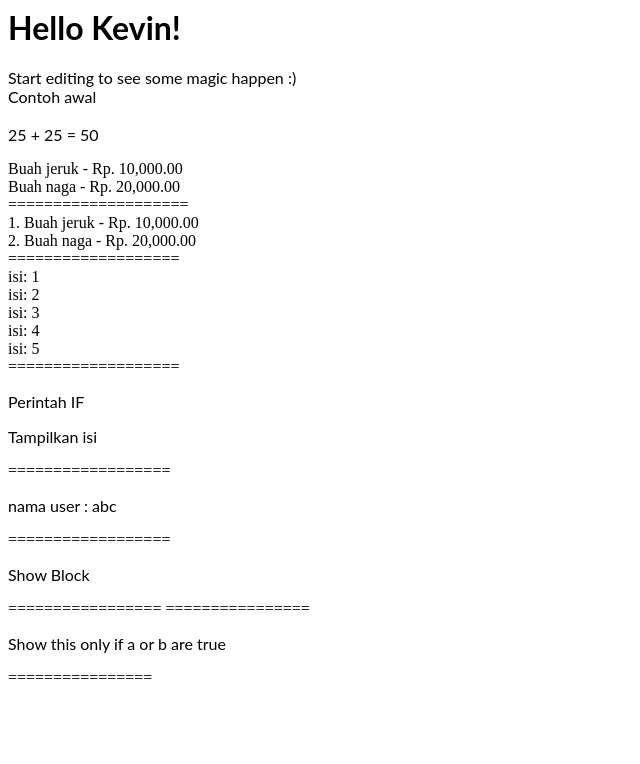
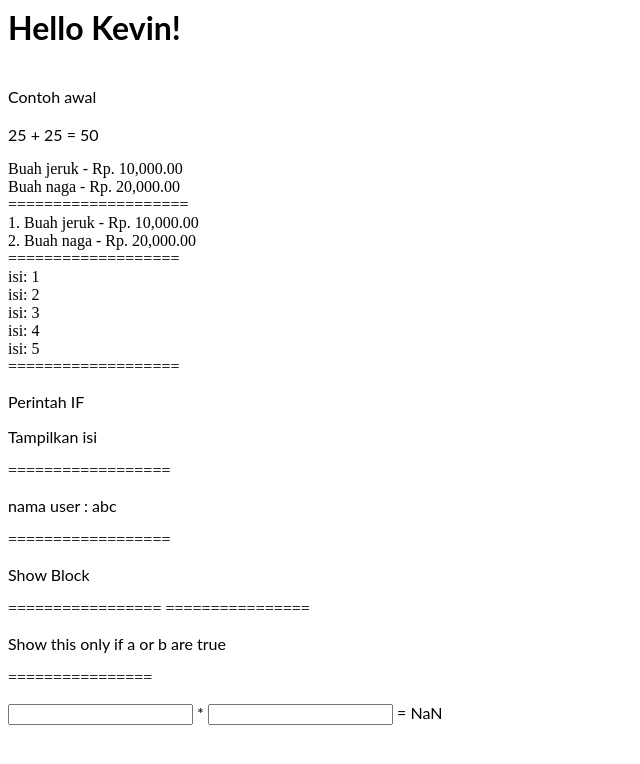
Before and after one commit to nichokevin/LatAngular, an Angular app: page / in a window 1280 px wide. Shown: the top 764 px of the page, without its empty margins (0-640 px from the left). Built offline with nearby package versions, Linux system fonts and the light colour scheme.

Commit message:
1 file modified - ngModel (perkalian)

```diff
--- a/src/app/app.component.html
+++ b/src/app/app.component.html
@@ -1,7 +1,5 @@
 <hello name="{{ name }}"></hello>
 <p>
-  Start editing to see some magic happen :)
-
   <br/>
   {{"Contoh awal"}}
   <br/><br/>
@@ -46,3 +44,8 @@
   Show this only if a or b are true
 </p>
 ================
+<p>
+  <input [(ngModel)]="c"type="text"/> *
+  <input [(ngModel)]="d"type="text"/> =
+  {{c*d}}
+</p>
```
